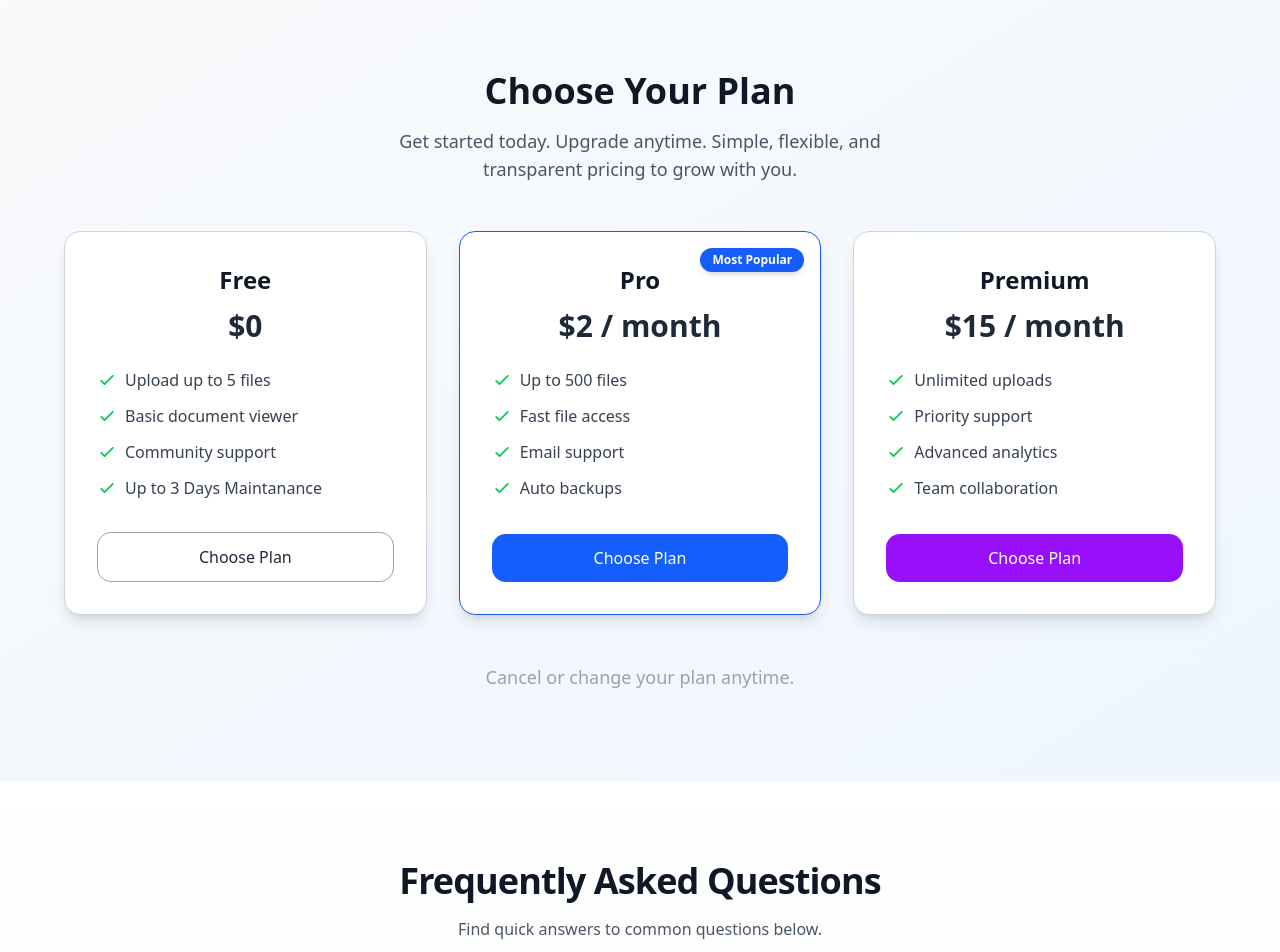
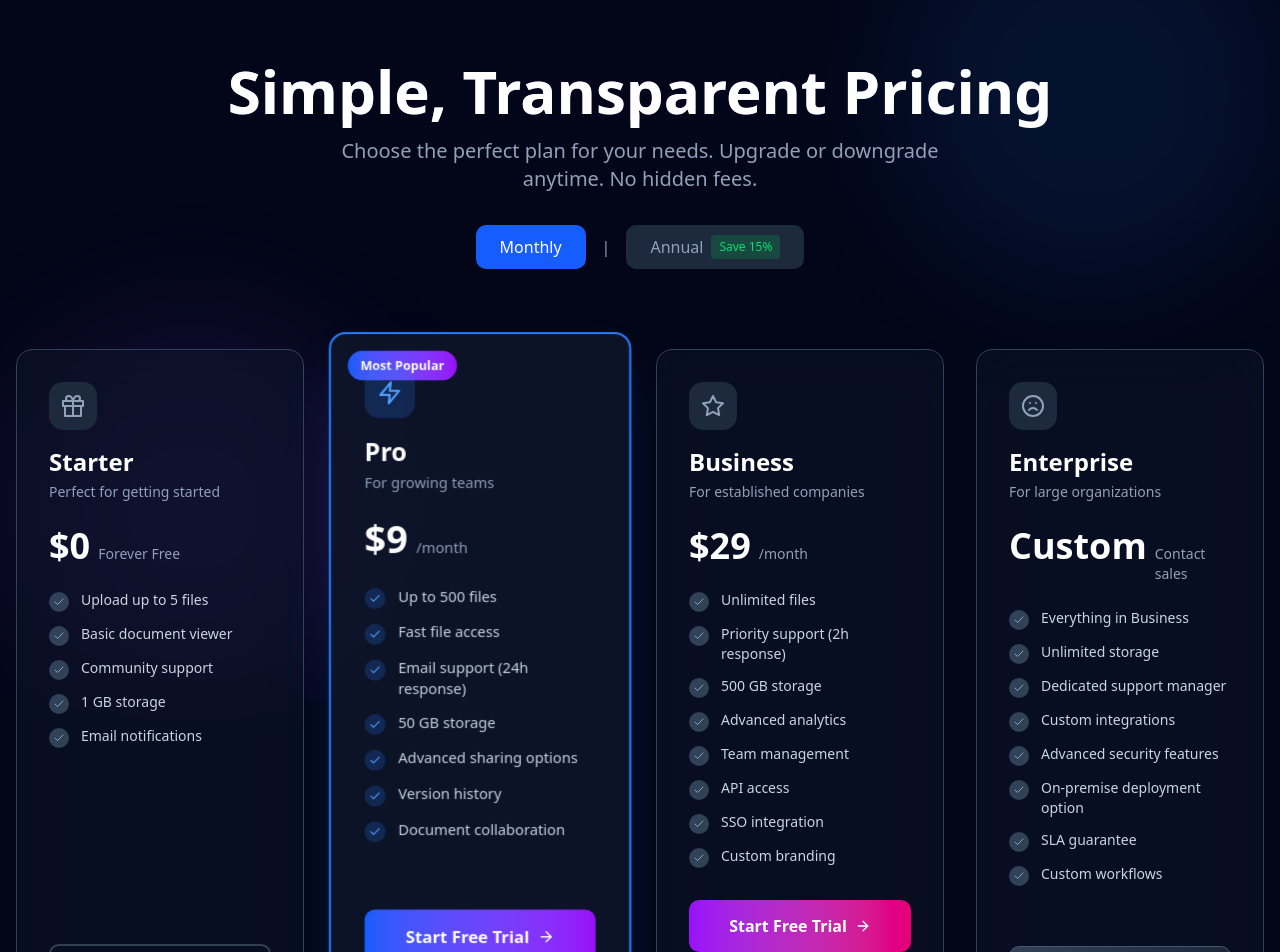
Before and after one commit to ionutpetru4046/my-portal-documents, a Next.js app: page /subscribe in a window 1280 px wide. Shown: the part 100-1052 px from the top of the page. Built offline with nearby package versions, Linux system fonts and the light colour scheme; no server answers.

Commit message:
refactoring and updated subscription plan page

```diff
--- a/src/app/subscribe/page.tsx
+++ b/src/app/subscribe/page.tsx
@@ -5,9 +5,11 @@ import { useState } from "react";
 import { useUser } from "@/context/UserContext";
 import { useRouter } from "next/navigation";
 import { supabase } from "@/lib/supabaseClient";
+import { FiCheck, FiArrowRight, FiZap, FiStar, FiFrown, FiGift } from "react-icons/fi";
 
 export default function SubscribePage() {
   const [loading, setLoading] = useState(false);
+  const [billingCycle, setBillingCycle] = useState<"monthly" | "annual">("monthly");
   const { user } = useUser();
   const router = useRouter();
 
@@ -35,49 +37,100 @@ export default function SubscribePage() {
 
   const plans = [
     {
-      name: "Free",
-      price: "$0",
+      name: "Starter",
+      icon: FiGift,
+      price: { monthly: "$0", annual: "$0" },
+      period: "Forever Free",
+      description: "Perfect for getting started",
       features: [
         "Upload up to 5 files",
         "Basic document viewer",
         "Community support",
-        "Up to 3 Days Maintanance"
+        "1 GB storage",
+        "Email notifications",
       ],
-      button: "border border-gray-400 text-gray-800 hover:bg-gray-100",
+      cta: "Get Started",
+      button: "border-2 border-slate-700 text-slate-300 hover:border-blue-500 hover:bg-blue-500/10",
       paid: false,
+      highlight: false,
     },
     {
       name: "Pro",
-      price: "$2 / month",
+      icon: FiZap,
+      price: { monthly: "$9", annual: "$99" },
+      period: billingCycle === "annual" ? "/year" : "/month",
+      description: "For growing teams",
       features: [
         "Up to 500 files",
         "Fast file access",
-        "Email support",
-        "Auto backups",
+        "Email support (24h response)",
+        "50 GB storage",
+        "Advanced sharing options",
+        "Version history",
+        "Document collaboration",
       ],
-      button: "bg-blue-600 text-white hover:bg-blue-700",
+      cta: "Start Free Trial",
+      button: "bg-gradient-to-r from-blue-600 to-purple-600 hover:from-blue-700 hover:to-purple-700 text-white shadow-lg hover:shadow-blue-500/20",
       badge: "Most Popular",
       paid: true,
       key: "pro",
+      highlight: true,
     },
     {
-      name: "Premium",
-      price: "$15 / month",
+      name: "Business",
+      icon: FiStar,
+      price: { monthly: "$29", annual: "$319" },
+      period: billingCycle === "annual" ? "/year" : "/month",
+      description: "For established companies",
       features: [
-        "Unlimited uploads",
-        "Priority support",
+        "Unlimited files",
+        "Priority support (2h response)",
+        "500 GB storage",
         "Advanced analytics",
-        "Team collaboration",
+        "Team management",
+        "API access",
+        "SSO integration",
+        "Custom branding",
       ],
-      button: "bg-purple-600 text-white hover:bg-purple-700",
+      cta: "Start Free Trial",
+      button: "bg-gradient-to-r from-purple-600 to-pink-600 hover:from-purple-700 hover:to-pink-700 text-white",
       paid: true,
-      key: "premium",
+      key: "business",
+      highlight: false,
+    },
+    {
+      name: "Enterprise",
+      icon: FiFrown,
+      price: { monthly: "Custom", annual: "Custom" },
+      period: "Contact sales",
+      description: "For large organizations",
+      features: [
+        "Everything in Business",
+        "Unlimited storage",
+        "Dedicated support manager",
+        "Custom integrations",
+        "Advanced security features",
+        "On-premise deployment option",
+        "SLA guarantee",
+        "Custom workflows",
+      ],
+      cta: "Contact Sales",
+      button: "bg-gradient-to-r from-slate-700 to-slate-800 hover:from-slate-600 hover:to-slate-700 text-white border border-slate-600",
+      paid: true,
+      key: "enterprise",
+      highlight: false,
     },
   ];
 
-  const handlePlanClick = async (plan: typeof plans[number]) => {
+  const handlePlanClick = async (plan: typeof plans[0]) => {
     if (!isLoggedIn) {
       router.push("/signup");
+      return;
+    }
+
+    if (plan.key === "enterprise") {
+      // Open contact form or redirect to sales page
+      window.location.href = "/contact";
       return;
     }
 
@@ -91,8 +144,8 @@ export default function SubscribePage() {
         if (!user.id) throw new Error("User ID not found");
 
         const { error } = await supabase
-          .from("users") // make sure table exists
-          .update({ plan: "free" })
+          .from("users")
+          .update({ plan: "starter" })
           .eq("id", user.id);
 
         if (error) {
@@ -112,77 +165,240 @@ export default function SubscribePage() {
     setLoading(false);
   };
 
+  const containerVariants = {
+    hidden: { opacity: 0 },
+    visible: {
+      opacity: 1,
+      transition: {
+        staggerChildren: 0.1,
+        delayChildren: 0.2,
+      },
+    },
+  };
+
+  const itemVariants = {
+    hidden: { opacity: 0, y: 20 },
+    visible: {
+      opacity: 1,
+      y: 0,
+      transition: { duration: 0.5 },
+    },
+  };
+
   return (
-    <main className="min-h-screen bg-linear-to-br from-gray-50 to-blue-50 flex flex-col items-center justify-center px-4 py-12">
+    <main className="min-h-screen bg-slate-950">
+      {/* Background Elements */}
+      <div className="fixed inset-0 overflow-hidden pointer-events-none">
+        <div className="absolute top-0 right-0 w-96 h-96 bg-blue-500/10 rounded-full blur-3xl" />
+        <div className="absolute bottom-0 left-0 w-96 h-96 bg-purple-500/10 rounded-full blur-3xl" />
+      </div>
+
+      {/* Header */}
       <motion.div
-        initial={{ opacity: 0, y: -20 }}
+        initial={{ opacity: 0, y: -30 }}
         animate={{ opacity: 1, y: 0 }}
-        transition={{ duration: 0.5 }}
-        className="text-center mb-12"
+        transition={{ duration: 0.6 }}
+        className="relative text-center pt-16 md:pt-20 pb-12 md:pb-16 px-4"
       >
-        <h1 className="text-4xl font-bold text-gray-900 mb-4">
-          Choose Your Plan
+        <h1 className="text-4xl md:text-5xl lg:text-6xl font-bold text-white mb-4 bg-gradient-to-r from-blue-400 via-purple-400 to-cyan-400 bg-clip-text text-transparent">
+          Simple, Transparent Pricing
         </h1>
-        <p className="text-gray-600 text-lg max-w-lg mx-auto">
-          Get started today. Upgrade anytime. Simple, flexible, and transparent
-          pricing to grow with you.
+        <p className="text-slate-400 text-lg md:text-xl max-w-2xl mx-auto mb-8">
+          Choose the perfect plan for your needs. Upgrade or downgrade anytime. No hidden fees.
         </p>
+
+        {/* Billing Toggle */}
+        <motion.div
+          className="flex items-center justify-center gap-4 mb-4"
+          initial={{ opacity: 0 }}
+          animate={{ opacity: 1 }}
+          transition={{ delay: 0.2 }}
+        >
+          <button
+            onClick={() => setBillingCycle("monthly")}
+            className={`px-6 py-2.5 rounded-lg font-medium transition-all ${
+              billingCycle === "monthly"
+                ? "bg-blue-600 text-white"
+                : "bg-slate-800 text-slate-400 hover:bg-slate-700"
+            }`}
+          >
+            Monthly
+          </button>
+          <div className="text-slate-400">|</div>
+          <button
+            onClick={() => setBillingCycle("annual")}
+            className={`px-6 py-2.5 rounded-lg font-medium transition-all flex items-center gap-2 ${
+              billingCycle === "annual"
+                ? "bg-blue-600 text-white"
+                : "bg-slate-800 text-slate-400 hover:bg-slate-700"
+            }`}
+          >
+            Annual
+            <span className="text-xs bg-green-500/20 text-green-400 px-2 py-1 rounded">
+              Save 15%
+            </span>
+          </button>
+        </motion.div>
       </motion.div>
 
-      <div className="grid grid-cols-1 sm:grid-cols-2 lg:grid-cols-3 gap-8 max-w-6xl w-full">
-        {plans.map((plan, i) => (
+      {/* Pricing Cards */}
+      <div className="relative max-w-7xl mx-auto px-4 pb-20 md:pb-24">
+        <motion.div
+          className="grid grid-cols-1 md:grid-cols-2 lg:grid-cols-4 gap-6 md:gap-8"
+          variants={containerVariants}
+          initial="hidden"
+          animate="visible"
+        >
+          {plans.map((plan, i) => {
+            const Icon = plan.icon;
+            return (
               <motion.div
                 key={plan.name}
-            initial={{ opacity: 0, y: 30 }}
-            animate={{ opacity: 1, y: 0 }}
-            transition={{ delay: i * 0.1 }}
-            className={`relative border rounded-2xl shadow-lg hover:shadow-xl bg-white p-8 flex flex-col ${
-              plan.paid && plan.name === "Pro" ? "border-blue-600" : "border-gray-300"
+                variants={itemVariants}
+                className={`relative rounded-2xl backdrop-blur-xl border transition-all duration-300 overflow-hidden group ${
+                  plan.highlight
+                    ? "md:scale-105 border-2 border-blue-500 bg-slate-900/80 shadow-2xl shadow-blue-500/20"
+                    : "border-slate-700 bg-slate-900/50 hover:border-slate-600"
                 }`}
               >
+                {/* Background Gradient */}
+                <div className={`absolute inset-0 opacity-0 group-hover:opacity-100 transition-opacity duration-300 ${
+                  plan.highlight
+                    ? "bg-gradient-to-br from-blue-500/10 to-purple-500/10"
+                    : "bg-gradient-to-br from-slate-800/20 to-slate-900/20"
+                }`}
+                />
+
+                {/* Badge */}
                 {plan.badge && (
-              <span className="absolute top-4 right-4 bg-blue-600 text-white text-xs font-semibold px-3 py-1 rounded-full shadow-md">
+                  <div className="absolute top-4 left-4 right-4 flex justify-between items-start">
+                    <div className="bg-gradient-to-r from-blue-600 to-purple-600 text-white text-xs font-bold px-3 py-1.5 rounded-full">
                       {plan.badge}
-              </span>
+                    </div>
+                  </div>
                 )}
 
-            <h2 className="text-2xl font-semibold text-gray-900 mb-3 text-center">
-              {plan.name}
-            </h2>
-            <p className="text-3xl font-bold text-center mb-6">{plan.price}</p>
+                <div className="relative p-6 md:p-8 flex flex-col h-full">
+                  {/* Icon & Title */}
+                  <div className="mb-6">
+                    <div className={`w-12 h-12 rounded-xl flex items-center justify-center mb-4 ${
+                      plan.highlight
+                        ? "bg-blue-500/20 text-blue-400"
+                        : "bg-slate-800 text-slate-400 group-hover:bg-slate-700"
+                    }`}>
+                      <Icon className="w-6 h-6" />
+                    </div>
+                    <h2 className="text-2xl font-bold text-white mb-1">{plan.name}</h2>
+                    <p className="text-sm text-slate-400">{plan.description}</p>
+                  </div>
 
-            <ul className="space-y-3 mb-8 text-gray-700">
-              {plan.features.map((f) => (
-                <li key={f} className="flex items-center gap-2">
-                  <svg
-                    xmlns="http://www.w3.org/2000/svg"
-                    className="h-5 w-5 text-green-500"
-                    fill="none"
-                    viewBox="0 0 24 24"
-                    stroke="currentColor"
-                    strokeWidth={2}
-                  >
-                    <path strokeLinecap="round" strokeLinejoin="round" d="M5 13l4 4L19 7" />
-                  </svg>
-                  {f}
+                  {/* Price */}
+                  <div className="mb-6">
+                    <div className="flex items-baseline gap-2">
+                      <span className="text-4xl font-bold text-white">
+                        {plan.price[billingCycle]}
+                      </span>
+                      <span className="text-slate-400 text-sm">{plan.period}</span>
+                    </div>
+                  </div>
+
+                  {/* Features List */}
+                  <ul className="space-y-3 mb-8 flex-1">
+                    {plan.features.map((feature) => (
+                      <li key={feature} className="flex items-start gap-3 text-slate-300 text-sm">
+                        <div className={`flex-shrink-0 w-5 h-5 rounded-full flex items-center justify-center mt-0.5 ${
+                          plan.highlight
+                            ? "bg-blue-500/20"
+                            : "bg-slate-700"
+                        }`}>
+                          <FiCheck className={`w-3 h-3 ${
+                            plan.highlight ? "text-blue-400" : "text-slate-400"
+                          }`} />
+                        </div>
+                        <span>{feature}</span>
                       </li>
                     ))}
                   </ul>
 
-            <button
+                  {/* CTA Button */}
+                  <motion.button
                     onClick={() => handlePlanClick(plan)}
                     disabled={loading}
-              className={`mt-auto py-3 rounded-xl font-medium transition ${plan.button}`}
+                    whileHover={{ scale: 1.02 }}
+                    whileTap={{ scale: 0.98 }}
+                    className={`w-full py-3 md:py-3.5 rounded-lg font-semibold transition-all flex items-center justify-center gap-2 ${plan.button} disabled:opacity-50 disabled:cursor-not-allowed`}
                   >
-              {loading && plan.paid ? "Redirecting..." : "Choose Plan"}
-            </button>
+                    {loading ? (
+                      <motion.div
+                        animate={{ rotate: 360 }}
+                        transition={{ duration: 1, repeat: Infinity }}
+                        className="w-5 h-5 border-2 border-current border-t-transparent rounded-full"
+                      />
+                    ) : (
+                      <>
+                        {plan.cta}
+                        <FiArrowRight className="w-4 h-4 group-hover:translate-x-1 transition-transform" />
+                      </>
+                    )}
+                  </motion.button>
+
+                  {plan.paid && !plan.key?.includes("enterprise") && (
+                    <p className="text-center text-xs text-slate-500 mt-4">
+                      14-day free trial. No credit card required.
+                    </p>
+                  )}
+                </div>
               </motion.div>
-        ))}
+            );
+          })}
+        </motion.div>
       </div>
 
-      <p className="text-gray-400 text-lg mt-12">
-        Cancel or change your plan anytime.
+      {/* FAQ / Trust Section */}
+      <motion.div
+        initial={{ opacity: 0, y: 20 }}
+        whileInView={{ opacity: 1, y: 0 }}
+        transition={{ duration: 0.6 }}
+        viewport={{ once: true }}
+        className="relative max-w-4xl mx-auto px-4 pb-20 text-center"
+      >
+        <div className="bg-slate-900/50 border border-slate-800 rounded-2xl backdrop-blur-xl p-8 md:p-12">
+          <h3 className="text-2xl md:text-3xl font-bold text-white mb-6">
+            Frequently Asked Questions
+          </h3>
+          <div className="grid md:grid-cols-2 gap-6 text-left">
+            <div>
+              <h4 className="font-semibold text-white mb-2">Can I change plans?</h4>
+              <p className="text-slate-400 text-sm">Yes! You can upgrade or downgrade at any time. Changes take effect on your next billing cycle.</p>
+            </div>
+            <div>
+              <h4 className="font-semibold text-white mb-2">What about refunds?</h4>
+              <p className="text-slate-400 text-sm">We offer a 30-day money-back guarantee if you're not satisfied with your plan.</p>
+            </div>
+            <div>
+              <h4 className="font-semibold text-white mb-2">Is there a free trial?</h4>
+              <p className="text-slate-400 text-sm">Yes! All paid plans include a 14-day free trial. No credit card required to start.</p>
+            </div>
+            <div>
+              <h4 className="font-semibold text-white mb-2">What payment methods do you accept?</h4>
+              <p className="text-slate-400 text-sm">We accept all major credit cards, PayPal, and bank transfers for Enterprise plans.</p>
+            </div>
+          </div>
+        </div>
+      </motion.div>
+
+      {/* Bottom CTA */}
+      <motion.div
+        initial={{ opacity: 0 }}
+        whileInView={{ opacity: 1 }}
+        transition={{ duration: 0.6 }}
+        viewport={{ once: true }}
+        className="relative text-center pb-20"
+      >
+        <p className="text-slate-400 text-lg">
+          Questions? <a href="/contact" className="text-blue-400 hover:text-blue-300 transition">Contact our sales team</a>
         </p>
+      </motion.div>
     </main>
   );
 }
```
Lines whose indentation alone changed are shown as unchanged.
